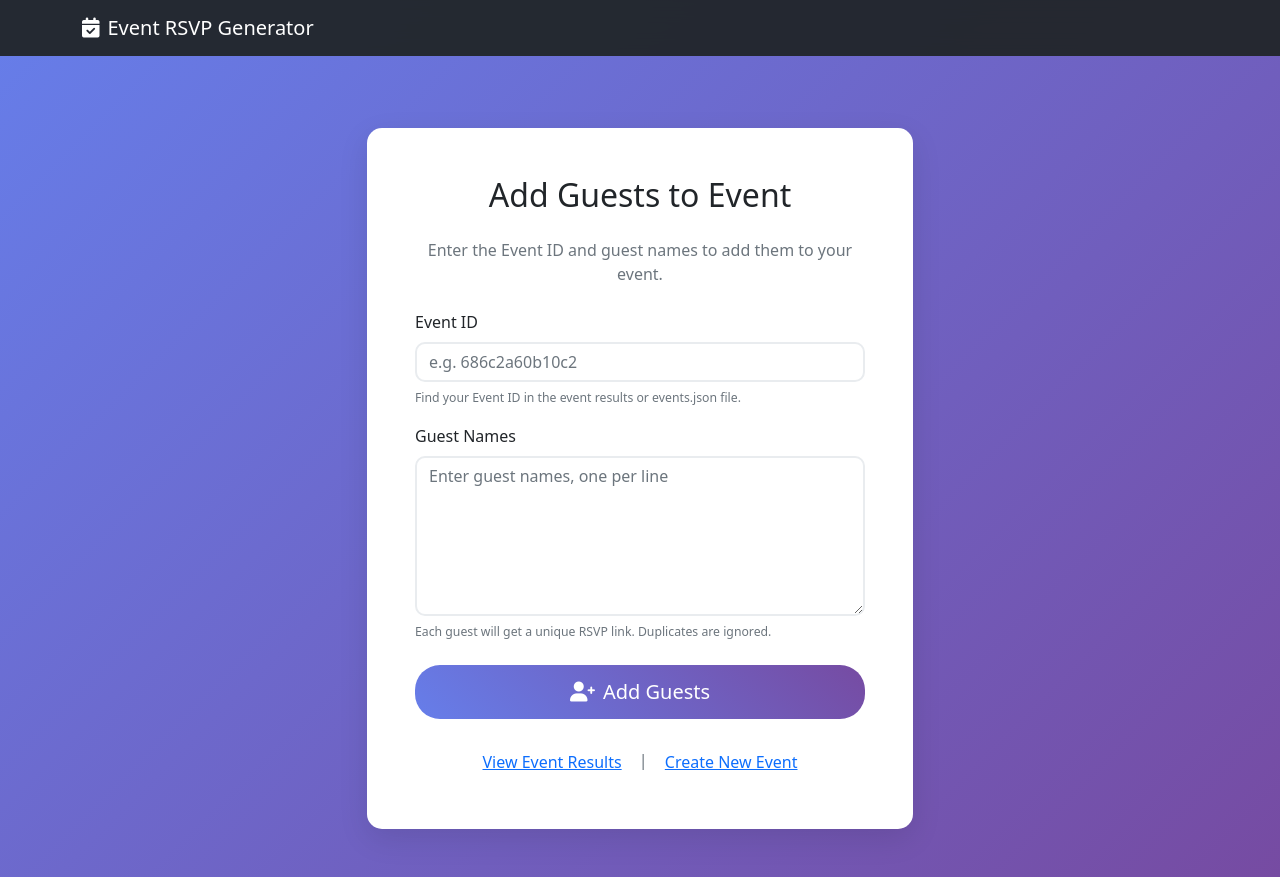
After one commit to Ricki100/Invitation, a PHP site: page /add_guest.php in a window 1280 px wide. The commit adds this page. Run offline with PHP 8.4, Linux system fonts and the light colour scheme.

Commit message:
add guests

```diff
--- /dev/null
+++ b/add_guest.php
@@ -0,0 +1,123 @@
+<?php
+// add_guest.php - Add guests to an existing event by event ID
+$error = '';
+$success = '';
+
+if ($_SERVER['REQUEST_METHOD'] === 'POST') {
+    $event_id = trim($_POST['event_id'] ?? '');
+    $guests_text = trim($_POST['guests'] ?? '');
+
+    if (empty($event_id) || empty($guests_text)) {
+        $error = 'Please enter both the Event ID and at least one guest name.';
+    } else {
+        $events_file = 'data/events.json';
+        if (!file_exists($events_file)) {
+            $error = 'Events file not found.';
+        } else {
+            $events = json_decode(file_get_contents($events_file), true) ?? [];
+            if (!isset($events[$event_id])) {
+                $error = 'Event ID not found.';
+            } else {
+                $new_guests = array_filter(array_map('trim', explode("\n", $guests_text)));
+                $existing_guests = $events[$event_id]['guests'] ?? [];
+                $merged_guests = array_unique(array_merge($existing_guests, $new_guests));
+                $added_count = count($merged_guests) - count($existing_guests);
+                if ($added_count === 0) {
+                    $error = 'No new guests were added (they may already exist).';
+                } else {
+                    $events[$event_id]['guests'] = $merged_guests;
+                    file_put_contents($events_file, json_encode($events, JSON_PRETTY_PRINT));
+                    $success = "Successfully added $added_count new guest(s) to the event.";
+                }
+            }
+        }
+    }
+}
+?>
+<!DOCTYPE html>
+<html lang="en">
+<head>
+    <meta charset="UTF-8">
+    <meta name="viewport" content="width=device-width, initial-scale=1.0">
+    <title>Add Guests to Event</title>
+    <link href="https://cdn.jsdelivr.net/npm/bootstrap@5.1.3/dist/css/bootstrap.min.css" rel="stylesheet">
+    <link href="https://cdnjs.cloudflare.com/ajax/libs/font-awesome/6.0.0/css/all.min.css" rel="stylesheet">
+    <style>
+        body {
+            background: linear-gradient(135deg, #667eea 0%, #764ba2 100%);
+            min-height: 100vh;
+        }
+        .card {
+            border: none;
+            border-radius: 15px;
+            box-shadow: 0 10px 30px rgba(0,0,0,0.1);
+        }
+        .btn-primary {
+            background: linear-gradient(45deg, #667eea, #764ba2);
+            border: none;
+            border-radius: 25px;
+            padding: 12px 30px;
+        }
+        .form-control {
+            border-radius: 10px;
+            border: 2px solid #e9ecef;
+        }
+        .form-control:focus {
+            border-color: #667eea;
+            box-shadow: 0 0 0 0.2rem rgba(102, 126, 234, 0.25);
+        }
+        .navbar {
+            background: rgba(33, 37, 41, 0.95) !important;
+            backdrop-filter: blur(10px);
+        }
+    </style>
+</head>
+<body>
+    <nav class="navbar navbar-expand-lg navbar-dark mb-4">
+        <div class="container">
+            <a class="navbar-brand" href="index.php">
+                <i class="fas fa-calendar-check me-2"></i>Event RSVP Generator
+            </a>
+        </div>
+    </nav>
+    <div class="container py-5">
+        <div class="row justify-content-center">
+            <div class="col-md-7 col-lg-6">
+                <div class="card">
+                    <div class="card-body p-5">
+                        <h2 class="text-center mb-4">Add Guests to Event</h2>
+                        <p class="text-center text-muted mb-4">Enter the Event ID and guest names to add them to your event.</p>
+                        <?php if (!empty($error)): ?>
+                            <div class="alert alert-danger"><i class="fas fa-exclamation-triangle me-2"></i><?php echo htmlspecialchars($error); ?></div>
+                        <?php elseif (!empty($success)): ?>
+                            <div class="alert alert-success"><i class="fas fa-check-circle me-2"></i><?php echo htmlspecialchars($success); ?></div>
+                        <?php endif; ?>
+                        <form action="add_guest.php" method="POST" autocomplete="off">
+                            <div class="mb-3">
+                                <label for="event_id" class="form-label">Event ID</label>
+                                <input type="text" class="form-control" id="event_id" name="event_id" placeholder="e.g. 686c2a60b10c2" required>
+                                <div class="form-text"><small>Find your Event ID in the event results or events.json file.</small></div>
+                            </div>
+                            <div class="mb-3">
+                                <label for="guests" class="form-label">Guest Names</label>
+                                <textarea class="form-control" id="guests" name="guests" rows="6" placeholder="Enter guest names, one per line" required></textarea>
+                                <div class="form-text"><small>Each guest will get a unique RSVP link. Duplicates are ignored.</small></div>
+                            </div>
+                            <div class="d-grid mt-4">
+                                <button type="submit" class="btn btn-primary btn-lg">
+                                    <i class="fas fa-user-plus me-2"></i>Add Guests
+                                </button>
+                            </div>
+                        </form>
+                        <div class="text-center mt-4">
+                            <a href="event_results.php?event_id=" class="btn btn-link">View Event Results</a>
+                            <span class="text-muted">|</span>
+                            <a href="index.php" class="btn btn-link">Create New Event</a>
+                        </div>
+                    </div>
+                </div>
+            </div>
+        </div>
+    </div>
+</body>
+</html>
--- a/event_results.php
+++ b/event_results.php
@@ -192,9 +192,6 @@ define('BASE_URL', (isset($_SERVER['HTTPS']) && $_SERVER['HTTPS'] === 'on' ? 'ht
                             <a href="download_qr_zip.php?event_id=<?php echo urlencode($event_id); ?>" class="btn btn-info btn-lg me-3">
                                 <i class="fas fa-qrcode me-2"></i>Download QR Codes (ZIP)
                             </a>
-                            <a href="add_guests.php?event_id=<?php echo urlencode($event_id); ?>" class="btn btn-warning btn-lg me-3">
-                                <i class="fas fa-user-plus me-2"></i>Add More Guests
-                            </a>
                             <a href="index.php" class="btn btn-success btn-lg">
                                 <i class="fas fa-plus me-2"></i>Create Another Event
                             </a>
```
Also changed, not shown: add_guests.php (deleted, +0 -222 lines), create_event.php (+19 -10 lines), data/events.json (+0 -17 lines).
